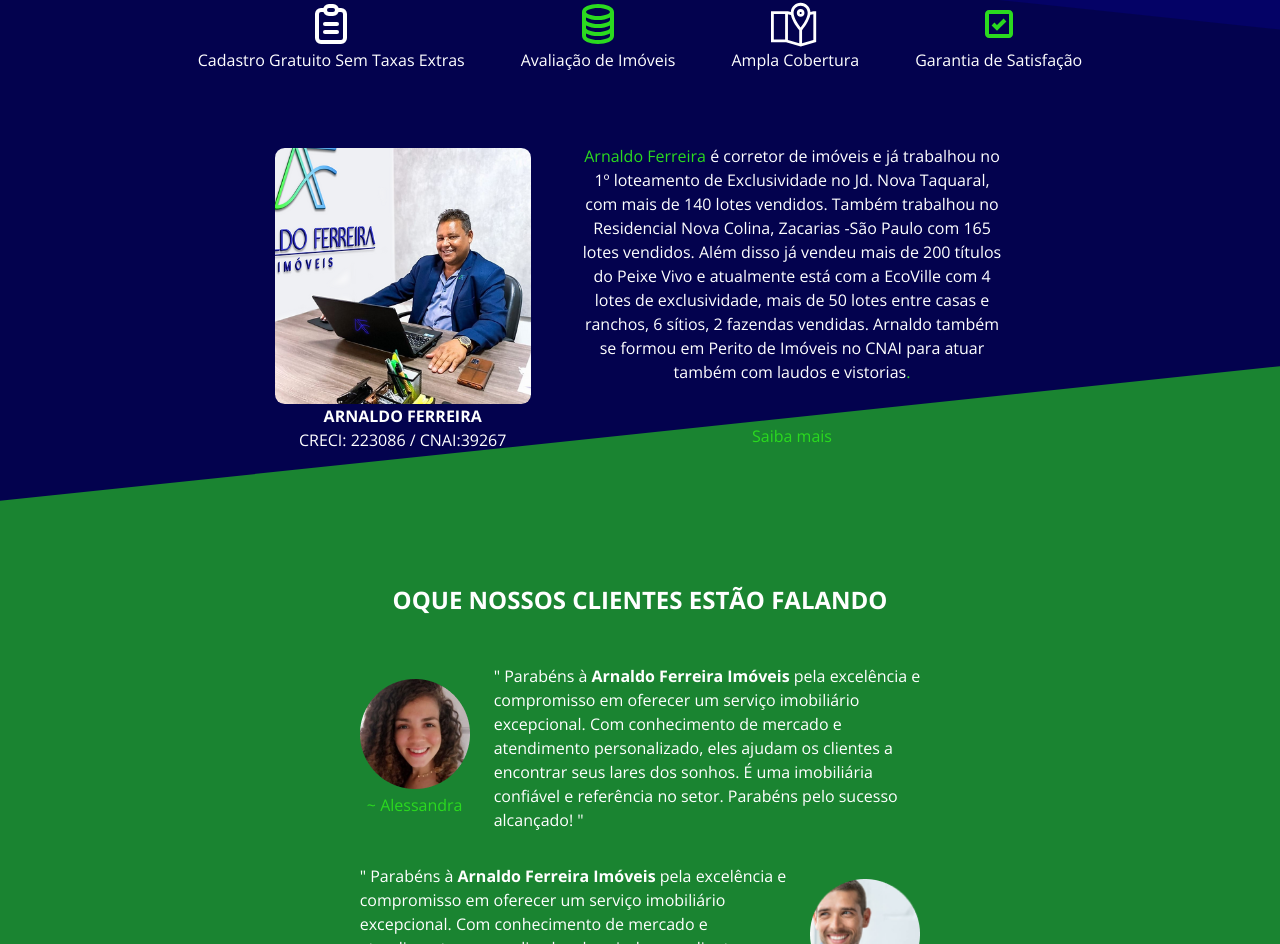
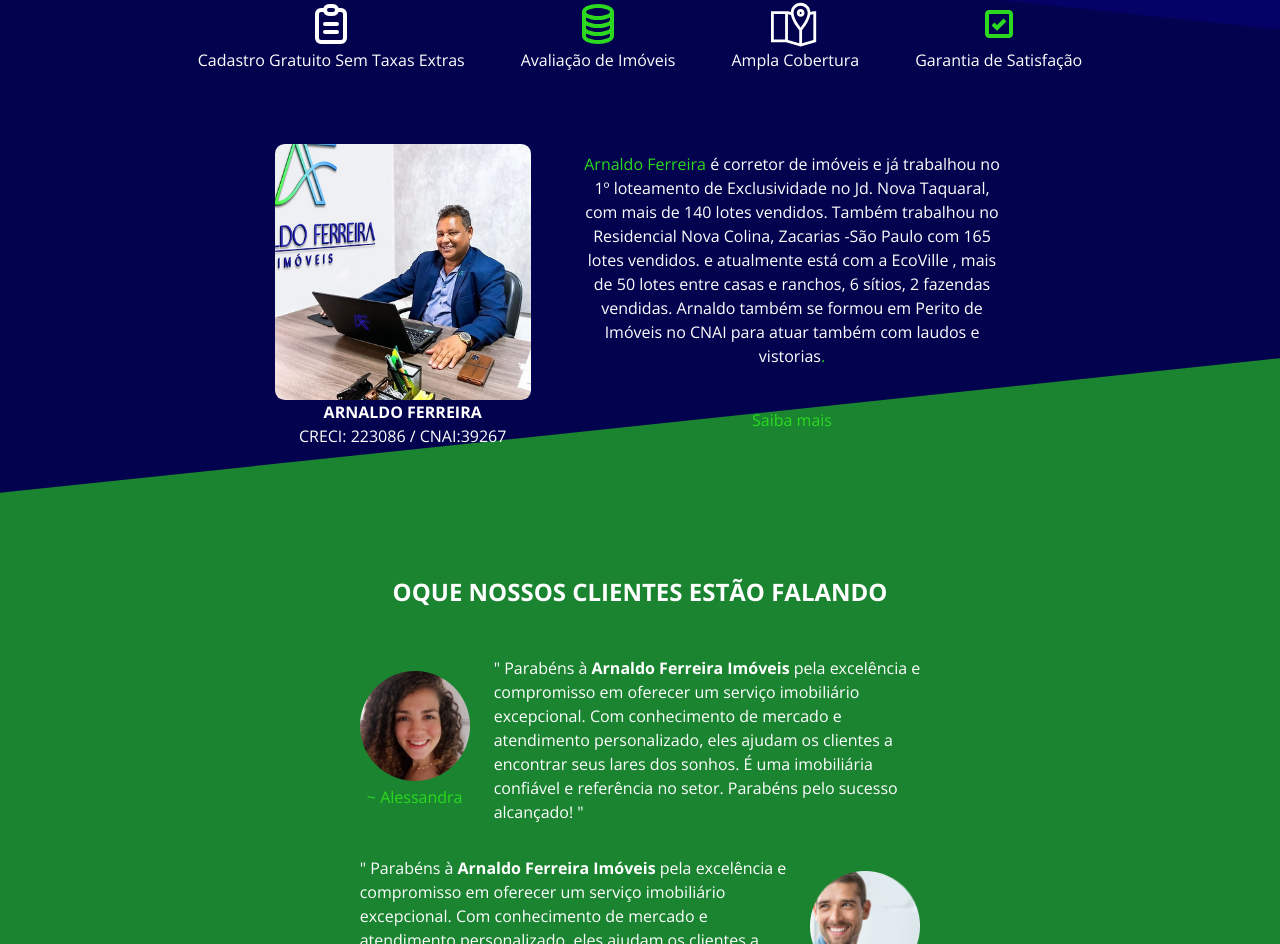
Before and after one commit to Advanzzzze/imob-arnaldo-f, a Next.js app: page / in a window 1280 px wide. Shown: the part 3359-4303 px from the top of the page. Built offline with nearby package versions, Linux system fonts and the light colour scheme.

Commit message:
fix: text about

```diff
--- a/app/components/home/About.js
+++ b/app/components/home/About.js
@@ -58,13 +58,11 @@
                         é corretor de imóveis e já trabalhou no 1º loteamento de
                         Exclusividade no Jd. Nova Taquaral, com mais de 140
                         lotes vendidos. Também trabalhou no Residencial Nova
-                        Colina, Zacarias -São Paulo com 165 lotes vendidos. Além
-                        disso já vendeu mais de 200 títulos do Peixe Vivo e
-                        atualmente está com a EcoVille com 4 lotes de
-                        exclusividade, mais de 50 lotes entre casas e ranchos, 6
-                        sítios, 2 fazendas vendidas. Arnaldo também se formou em
-                        Perito de Imóveis no CNAI para atuar também com laudos e
-                        vistorias
+                        Colina, Zacarias -São Paulo com 165 lotes vendidos. e
+                        atualmente está com a EcoVille , mais de 50 lotes entre
+                        casas e ranchos, 6 sítios, 2 fazendas vendidas. Arnaldo
+                        também se formou em Perito de Imóveis no CNAI para atuar
+                        também com laudos e vistorias
                         <span className="text-ascent-color-300">.</span>
                     </p>
                     <Button variant={'a-text'} onClick={'/quem-somos'}>
```
